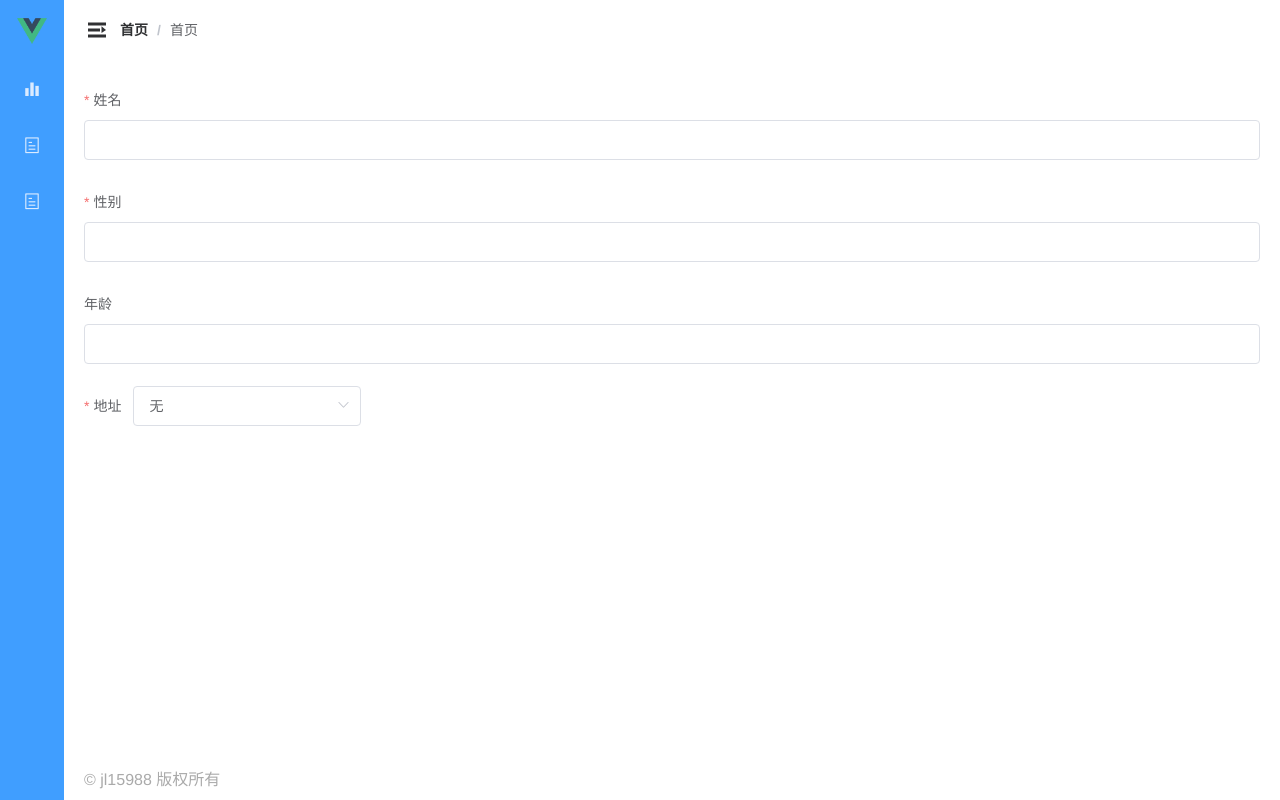
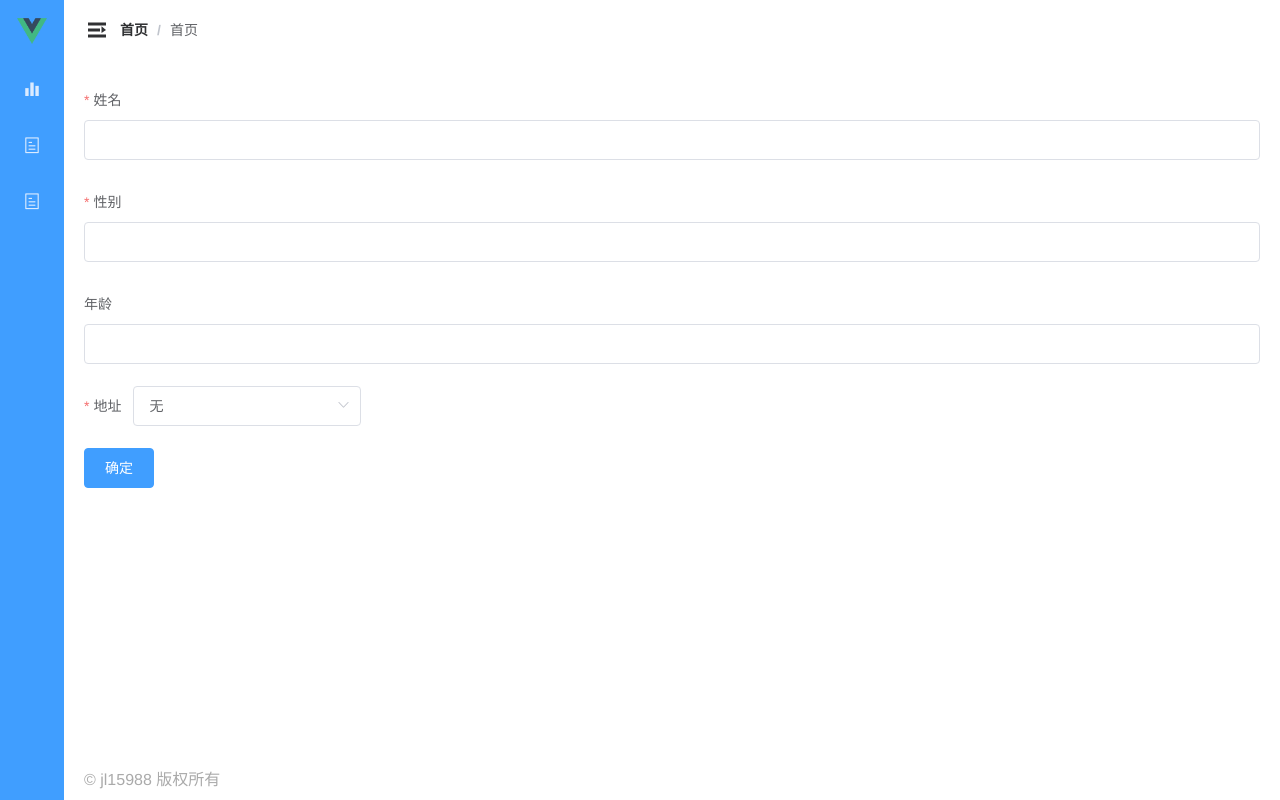
Before and after one commit to jl15988/vue-brisk, a Vue app: page /form in a window 1280 px wide. Built offline with nearby package versions, Linux system fonts and the light colour scheme.

Commit message:
优化动态表格、轻表单、说明文档

```diff
--- a/src/components/data/BkVariableTable/BkVariableTable.vue
+++ b/src/components/data/BkVariableTable/BkVariableTable.vue
@@ -2,11 +2,14 @@
     <el-table :data="list" v-bind="$attrs" v-on="$listeners">
         <template v-for="label in labels">
             <el-table-column v-if="label.slot && (!label.children || !label.children.length)" v-bind="dealLabel(label)">
+                <template slot="header" slot-scope="scope">
+                    <slot :name="`${label.slot}-header`" :column="scope.column" :index="scope.$index"></slot>
+                </template>
                 <template slot-scope="scope">
                     <slot :name="label.slot" :row="scope.row" :column="scope.column" :index="scope.$index"></slot>
                 </template>
             </el-table-column>
-            <bk-variable-table-column v-else v-bind="dealLabel(label)"></bk-variable-table-column>
+            <bk-variable-table-column v-else-if="label" v-bind="dealLabel(label)"></bk-variable-table-column>
         </template>
         <template #append>
             <slot name="append"></slot>
--- a/src/components/from/BkForm/BkForm.vue
+++ b/src/components/from/BkForm/BkForm.vue
@@ -5,7 +5,13 @@
         :rules="ruleList"
         :validate-on-rule-change="false">
         <slot></slot>
-        <el-form-item v-if="defaultButtons">
+        <el-form-item v-if="btnTexts && btnTexts.length">
+            <template v-for="(button, index) in btnTexts">
+                <el-button v-if="index === 1" @click="onCancel">{{ button }}</el-button>
+                <el-button v-if="index === 0" type="primary" @click="onSubmit">{{ button }}</el-button>
+            </template>
+        </el-form-item>
+        <el-form-item v-else-if="btn">
             <el-button @click="onCancel">取消</el-button>
             <el-button type="primary" @click="onSubmit">提交</el-button>
         </el-form-item>
@@ -17,7 +23,13 @@
 export default {
     name: "BkForm",
     props: {
-        defaultButtons: Boolean,
+        btn: Boolean,
+        btnTexts: {
+            type: Array,
+            default: function () {
+                return ['提交', '取消'];
+            }
+        },
         verify: Function
     },
     data() {
--- a/src/components/navigation/BkMenu/BkMenuItem.vue
+++ b/src/components/navigation/BkMenu/BkMenuItem.vue
@@ -54,7 +54,6 @@ export default {
     },
     methods: {
         indexHandle() {
-            console.log(this.data)
             return this.indexKey ? this.data[this.indexKey] : StringUtil.uuid(true);
         },
         linkHandle() {
--- a/src/views/test/data/Table.vue
+++ b/src/views/test/data/Table.vue
@@ -1,6 +1,9 @@
 <template>
     <div>
         <bk-variable-table :labels="labels" :data="list" border>
+            <template slot="status-header" slot-scope="scope">
+                状态 <i @click="onStatus(scope)" class="el-icon-edit-outline data-table-header-icon"></i>
+            </template>
             <template #status="{row}">
                 {{ row.age > 20 ? '符合' : '不符合' }}
             </template>
@@ -17,6 +20,8 @@ export default {
     data() {
         return {
             labels: [{
+                type: 'selection'
+            }, {
                 label: '序号',
                 type: 'index'
             }, {
@@ -70,8 +75,10 @@ export default {
             },]
         }
     },
-    mounted() {
-
+    methods: {
+        onStatus(scope) {
+            console.log(scope.column);
+        }
     }
 }
 </script>
--- a/src/views/test/from/Form.vue
+++ b/src/views/test/from/Form.vue
@@ -1,5 +1,5 @@
 <template>
-    <bk-form :model="formData" :verify="verifyHandle">
+    <bk-form :model="formData" :verify="verifyHandle" :btn-texts="['确定']" @submit="onSubmit">
         <el-form-item label="姓名" prop="name" require message="请选择xx">
             <el-input v-model="formData.name"></el-input>
         </el-form-item>
@@ -36,6 +36,9 @@ export default {
         }
     },
     methods: {
+        onSubmit() {
+            console.log('Form submit');
+        },
         verifyHandle(props, vn) {
             if (props.prop === "age") {
                 return (rule, value, callback) => {
```
Also changed, not shown: 3 other files (tests, documents, lock files or other folders).
